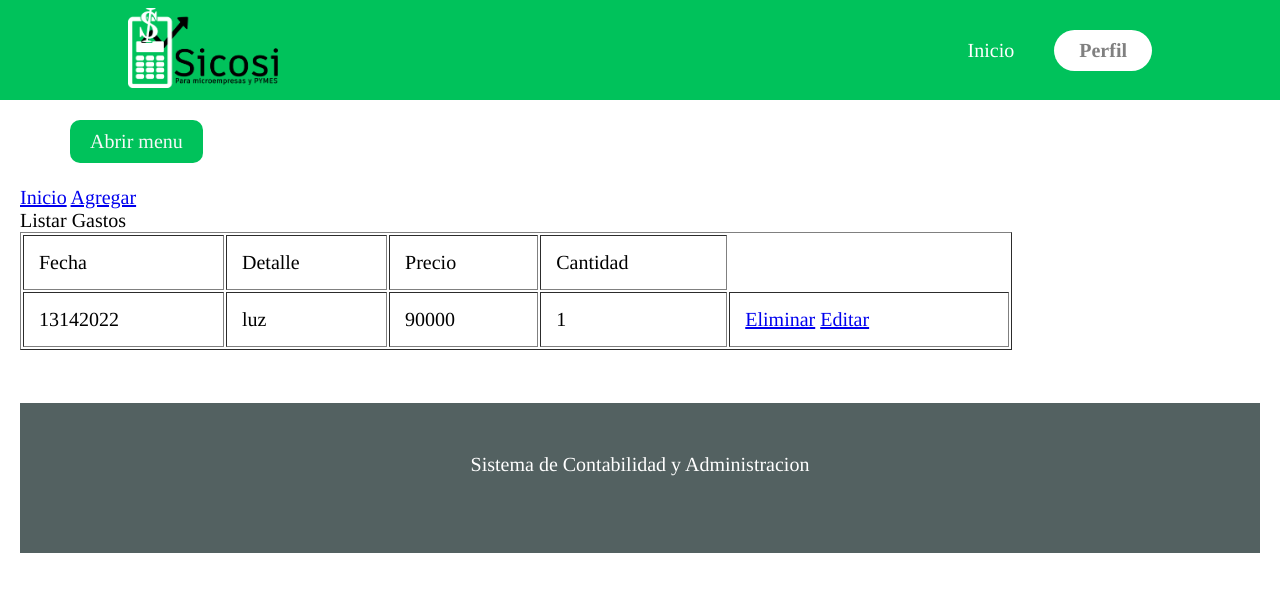
After one commit to Franco-Castillo/ProjectTitulo, a Django app: page /Gastos/index1 in a window 1280 px wide. The commit adds this page. Shown: the top 592 px of the page. Run offline with Django 4.2, Linux system fonts and the light colour scheme; data comes from the database, SQL or seed files in the repository; both versions use the stored data as it was after the commit.

Commit message:
Parte3
Beta

```diff
--- a/Web/base/models.py
+++ b/Web/base/models.py
@@ -4,21 +4,21 @@
     pass
 
 class Venta(models.Model):
-    nombre= models.CharField(primary_key=True,max_length=63, verbose_name='Nombre')
-    fecha = models.IntegerField(verbose_name='Fecha')
-    precio = models.IntegerField(verbose_name='Precio')
-    descripcion= models.CharField(max_length=50, verbose_name='Descripcion')
+    nombre      = models.CharField(primary_key=True,max_length=63, verbose_name='Nombre')
+    fecha       = models.IntegerField(verbose_name='Fecha')
+    precio      = models.IntegerField(verbose_name='Precio')
+    descripcion = models.CharField(max_length=50, verbose_name='Descripcion')
 
     def __str__(self):
         Lista="Nombre: "+self.nombre+"Fecha: "+str(self.fecha)+"Precio: "+str(self.precio)+"Descripcion: "+self.descripcion
         return Lista
 
-#class Gasto(models.Model):
-   #nombre= models.CharField(primary_key=True,max_length=63, verbose_name='Nombre')
-   #fecha = models.IntegerField(verbose_name='Fecha')
-   #precio = models.IntegerField(verbose_name='Precio')
-   #descripcion= models.CharField(max_length=50, verbose_name='Descripcion')
+class Gasto(models.Model):
+   fecha       = models.CharField(max_length=10,verbose_name='Fecha')
+   detalle     = models.CharField(max_length=30, verbose_name='Detalle')
+   precio      = models.IntegerField(verbose_name='Precio')
+   cantidad    = models.IntegerField(verbose_name='Cantidad')
 
-    #def __str__(self):
-    #   Lista="Nombre: "+self.nombre+"Fecha: "+str(self.fecha)+"Precio: "+str(self.precio)+"Descripcion: "+self.descripcion
-    #   return Lista
+   def __str__(self):
+       Lista1="Fecha: "+self.fecha+"Detalle: "+self.detalle+"Precio: "+str(self.precio)+"Cantidad: "+str(self.cantidad)
+       return Lista1
--- /dev/null
+++ b/Web/base/templates/app/Gastos/index1.html
@@ -0,0 +1,34 @@
+{% extends 'app/base.html' %}
+
+{% block titulo %} Registro de Gastos {% endblock %}
+
+{% block contenido %}
+Listar Gastos
+
+<table border="1px" border-collapse= collapse width=80%>
+    <thead>
+        <tr text-align= center>
+            <td text-align= center>Fecha</td>
+            <td>Detalle</td>
+            <td>Precio</td>
+            <td>Cantidad</td>
+        </tr>
+    </thead>
+    <tbody>
+        {% for per in gastos %}
+        <tr>
+            <td>{{per.fecha}}</td>
+            <td>{{per.detalle}}</td>
+            <td>{{per.precio}}</td>
+            <td>{{per.cantidad}}</td>
+            <td>
+                <a href="{% url 'eliminar'  per.fecha %}">Eliminar</a>
+                <a href="{% url 'editar'  per.fecha %}">Editar</a>
+            </td>
+        </tr>
+        {% endfor %}
+    </tbody>
+</table>
+<br>
+
+{% endblock %}
--- a/Web/base/templates/app/Usu/Ayuda.html
+++ b/Web/base/templates/app/Usu/Ayuda.html
@@ -1,4 +1,4 @@
-{% extends "app/base1.html" %}
+{% extends "app/base2.html" %}
 
 {% block contenido %}
 
--- a/Web/base/templates/app/Usuario.html
+++ b/Web/base/templates/app/Usuario.html
@@ -12,10 +12,14 @@
     <h2 class="T2">Saldos Disponibles</h1>
     <br>
     <br>
+    <br>
+    <br>
+    <br>
+    <br>
     <h2 class="T2">Acciones</h2>
     <div class="control">
         <a href="{% url 'ventas' %}" class="btn"><button>Registrar una venta</button></a>
-        <a href="" class="btn"><button>Registrar un gasto</button></a>
+        <a href="{% url 'gastos' %}" class="btn"><button>Registrar un gasto</button></a>
         <a href="" class="btn"><button>Registrar cobros y deudas</button></a>
     </div>
 </div>
--- a/Web/base/templates/app/base.html
+++ b/Web/base/templates/app/base.html
@@ -36,7 +36,7 @@
             </ul>
         </li>
         <li><a href="#">Agenda</a></li>
-        <li><a href="#">Ayuda</a></li>
+        <li><a href="{% url 'Ayuda' %}">Ayuda</a></li>
     </ul>
 </div>
 
--- a/Web/base/templates/app/base2.html
+++ b/Web/base/templates/app/base2.html
@@ -39,7 +39,7 @@
             </ul>
         </li>
         <li><a href="#">Agenda</a></li>
-        <li><a href="#">Ayuda</a></li>
+        <li><a href="{% url 'Ayuda' %}">Ayuda</a></li>
     </ul>
 </div>
 
--- a/Web/base/urls.py
+++ b/Web/base/urls.py
@@ -1,6 +1,6 @@
 from django.urls import path
 from . import views
-from .views import invitado , usuario , ingreso, contacto, precio, nosotros, registro
+from .views import invitado , usuario , ingreso, contacto, precio, nosotros, registro, ayuda
 
 urlpatterns = [
     path('', invitado, name="Invitado"),
@@ -9,10 +9,18 @@
     path('Precio/', precio, name="Precio"),
     path('Ingreso/', ingreso, name="Ingreso"),
     path('Contacto/', contacto, name="Contacto"),
+    path('Ayuda/', ayuda, name="Ayuda"),
+    #crud1
     path('Ventas/index', views.ventas, name="ventas"),
     path('Ventas/crear', views.crear, name="crear"),
     path('app/Ventas/editar/<str:id>', views.editar, name="editar"),
     path('app/Ventas/eliminar/<str:id>', views.eliminar, name="eliminar"),
+    #crud2
+    path('Gastos/index1', views.gastos, name="gastos"),
+    path('Gastos/crear1', views.crear1, name="crear"),
+    path('app/Gastos/editar/<str:id>', views.editar1, name="editar"),
+    path('app/Gastos/eliminar/<str:id>', views.eliminar1, name="eliminar"),
+    #Usuario
     path('registro/', registro, name="registro"),
 
 ]
--- a/Web/base/views.py
+++ b/Web/base/views.py
@@ -1,6 +1,6 @@
 from django.shortcuts import redirect, render
-from .models import Venta
-from .forms import VentasForm, RegistroUsuario
+from .models import Venta, Gasto
+from .forms import VentasForm, RegistroUsuario , GastosForm
 from django.contrib import messages
 from django.contrib.auth import authenticate, login
 
@@ -30,6 +30,29 @@
     return render(request, 'app/Ventas/editar.html', {'formulario':formulario})
 
 # Crud2.
+def gastos(request):
+    gastos = Gasto.objects.all()
+    return render(request, 'app/Gastos/index1.html', {'gastos': gastos })
+
+def crear1(request):
+    formulario= GastosForm(request.POST or None)
+    if(formulario.is_valid()):
+        formulario.save()
+        return redirect('gastos')
+    return render(request, 'app/Gastos/crear1.html', {'formulario': formulario})
+
+def eliminar1(request, id):
+    gastos = Gasto.objects.get(nombre=id)
+    gastos.delete()
+    return redirect('gastos')
+
+def editar1(request, id):
+    gastos = Gasto.objects.get(nombre=id)
+    formulario= GastosForm(request.POST or None, instance=gastos )
+    if formulario.is_valid and request.POST:
+        formulario.save()
+        return redirect('gastos')
+    return render(request, 'app/Gastos/editar1.html', {'formulario':formulario})
 
 
 # registro de Usuarios
@@ -69,3 +92,6 @@
 
 def contacto(request):
     return render(request,'app/Inv/Contacto.html')
+
+def ayuda(request):
+    return render(request,'app/Usu/Ayuda.html')
```
Also changed, not shown: Web/base/forms.py (+6 -1 lines), Web/base/static/app/CSS/style.css (+23 -0 lines), Web/base/templates/app/Gastos/crear1.html (added, +9 -0 lines), Web/base/templates/app/Gastos/editar1.html (added, +9 -0 lines), Web/base/templates/app/Gastos/form1.html (added, +14 -0 lines), Web/base/templates/app/Inv/Nosotros.html (+6 -6 lines), Web/base/migrations/0003_gasto_totalventa.py (added), Web/db.sqlite3.
